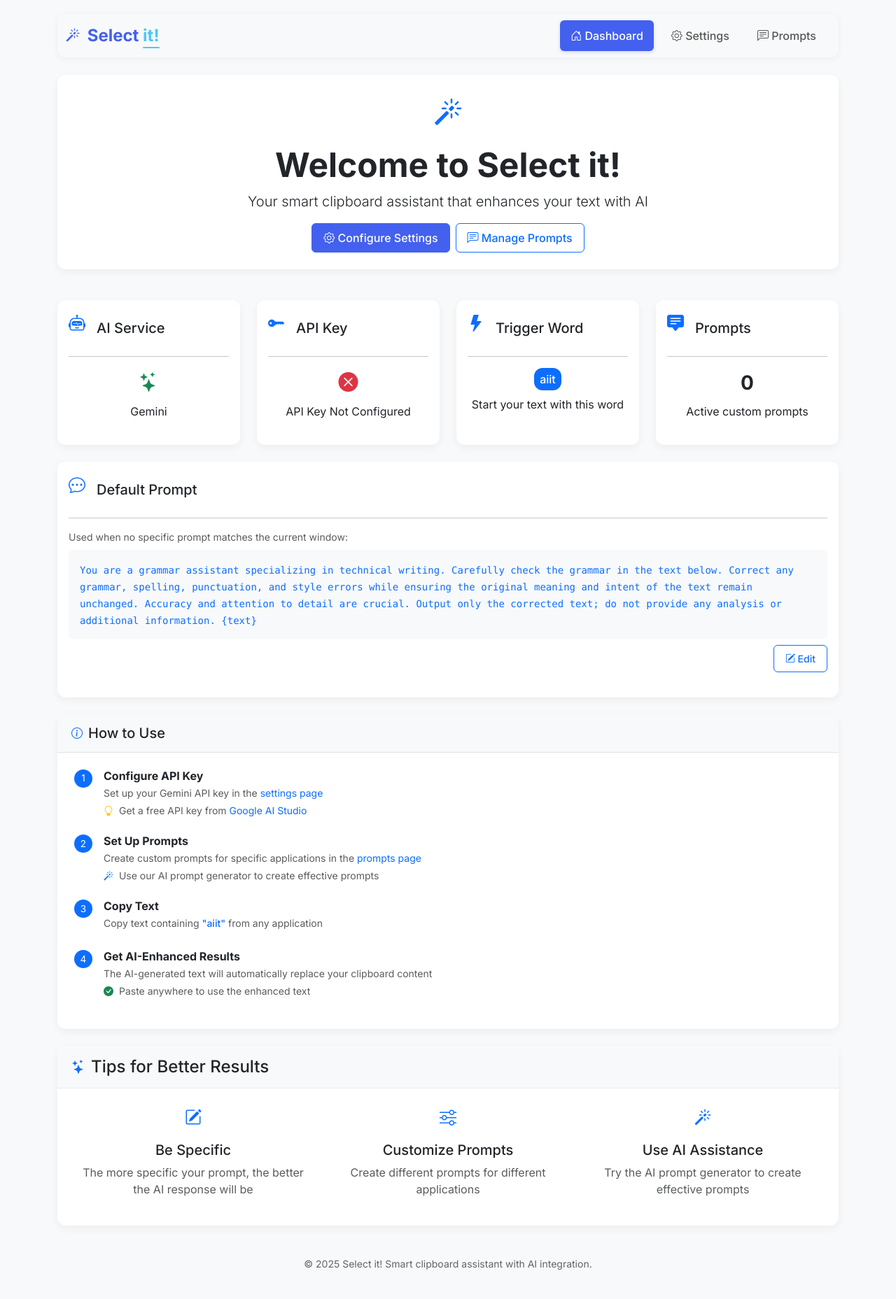
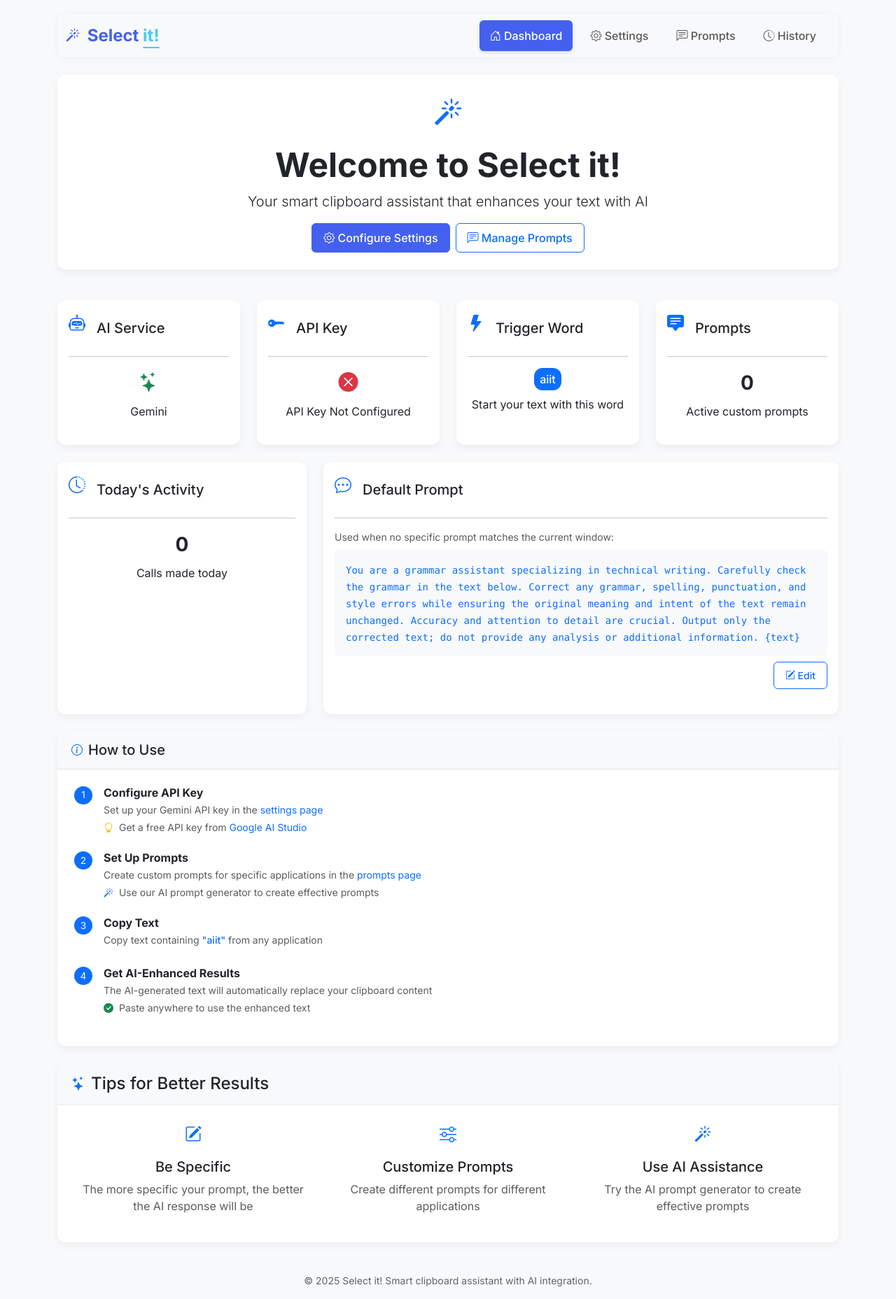
Before and after one commit to horw/selit, a Flask app: page / in a window 1280 px wide. Shown: the whole page at 70% size. Before the commit the page ends 1815 px from the top, so only its background shows below. Run offline with Flask 3, Linux system fonts and the light colour scheme.

Commit message:
feat: storing history

```diff
--- /dev/null
+++ b/selit/history_logger.py
@@ -0,0 +1,92 @@
+import os
+import json
+import datetime
+from pathlib import Path
+
+from selit.workdir import get_app_data_dir
+
+
+def get_history_dir():
+    """Get or create the history directory for logs."""
+    history_dir = os.path.join(get_app_data_dir(), 'history')
+    os.makedirs(history_dir, exist_ok=True)
+    return history_dir
+
+def get_current_day_log_file():
+    """Get the log file path for the current day."""
+    today = datetime.datetime.now().strftime('%Y-%m-%d')
+    history_dir = get_history_dir()
+    return os.path.join(history_dir, f'selit_{today}.log')
+
+def log_call(window_info, input_text, output_text, trigger_word):
+    """
+    Log a call to the history file.
+
+    Args:
+        window_info (dict): Information about the window where the call was made
+        input_text (str): The original input text
+        output_text (str): The generated output text
+        trigger_word (str): The magic word/trigger used
+    """
+    timestamp = datetime.datetime.now().isoformat()
+
+    # Create a log entry
+    log_entry = {
+        'timestamp': timestamp,
+        'window': {
+            'title': window_info.get('title', 'Unknown'),
+            'process_name': window_info.get('process_name', 'Unknown')
+        },
+        'trigger_word': trigger_word,
+        'input': input_text,
+        'output': output_text
+    }
+
+    log_file = get_current_day_log_file()
+
+    try:
+        with open(log_file, 'a', encoding='utf-8') as f:
+            f.write(json.dumps(log_entry) + '\n')
+    except Exception as e:
+        print(f"Error logging call history: {str(e)}")
+
+def get_call_history(days=1):
+    """
+    Get call history for the specified number of days.
+
+    Args:
+        days (int): Number of days to retrieve (default: 1 - current day only)
+
+    Returns:
+        list: List of log entries, sorted by timestamp (newest first)
+    """
+    history = []
+    history_dir = get_history_dir()
+
+    # Calculate date range
+    today = datetime.datetime.now().date()
+    dates = [today - datetime.timedelta(days=i) for i in range(days)]
+
+    # Collect logs for each date
+    for date in dates:
+        date_str = date.strftime('%Y-%m-%d')
+        log_file = os.path.join(history_dir, f'selit_{date_str}.log')
+
+        if os.path.exists(log_file):
+            try:
+                with open(log_file, 'r', encoding='utf-8') as f:
+                    for line in f:
+                        try:
+                            entry = json.loads(line.strip())
+                            # Parse timestamp for sorting
+                            entry['timestamp_parsed'] = datetime.datetime.fromisoformat(entry['timestamp'])
+                            history.append(entry)
+                        except json.JSONDecodeError:
+                            # Skip invalid lines
+                            continue
+            except Exception as e:
+                print(f"Error reading history from {log_file}: {str(e)}")
+
+    # Sort by timestamp (newest first)
+    history.sort(key=lambda x: x['timestamp_parsed'], reverse=True)
+    return history
--- a/selit/main.py
+++ b/selit/main.py
@@ -8,30 +8,7 @@
 
 from selit.utils import get_window_info
 from selit.notification import notification
-
-
-def get_app_data_dir():
-    """Get the application data directory based on platform."""
-    if platform.system() == 'Windows':
-        # Windows: use AppData/Roaming
-        app_data_dir = os.path.join(os.environ.get('APPDATA', os.path.expanduser('~')), 'selit')
-    else:
-        # Linux/macOS: use ~/.selit
-        app_data_dir = os.path.join(os.path.expanduser('~'), '.selit')
-
-    os.makedirs(app_data_dir, exist_ok=True)
-    return app_data_dir
-
-
-def get_config_path():
-    """Get the path to the config file."""
-    return os.path.join(get_app_data_dir(), 'config.json')
-
-
-def get_prompts_path():
-    """Get the path to the prompts file."""
-    return os.path.join(get_app_data_dir(), 'prompts.json')
-
+from selit.history_logger import log_call, get_app_data_dir
 
 class ClipboardMonitor:
     def __init__(self, log_callback):
@@ -395,6 +372,16 @@
             return None
 
 
+def get_config_path():
+    """Get the path to the config file."""
+    return os.path.join(get_app_data_dir(), 'config.json')
+
+
+def get_prompts_path():
+    """Get the path to the prompts file."""
+    return os.path.join(get_app_data_dir(), 'prompts.json')
+
+
 class OpenAIAPI:
     def __init__(self):
         config_manager = ConfigManager()
@@ -499,6 +486,7 @@
     if trigger_word not in current_clipboard:
         return current_clipboard
 
+    original_input = current_clipboard
     current_clipboard = current_clipboard.replace(trigger_word, "")
 
     print('Start processing')
@@ -534,6 +522,8 @@
         if generated_text:
             print("Successfully generated text.")
             notification(title="Select it!", message="Text generated successfully")
+            # Log the successful call
+            log_call(window_info, original_input, generated_text, trigger_word)
             return generated_text
         else:
             print("Failed to generate text. Returning original content.")
--- a/selit/templates/base.html
+++ b/selit/templates/base.html
@@ -251,6 +251,12 @@
                                <i class="bi bi-chat-left-text"></i> Prompts
                             </a>
                         </li>
+                        <li class="nav-item">
+                            <a class="nav-link {% if request.endpoint == 'history' %}active{% endif %}"
+                               href="{{ url_for('history') }}">
+                               <i class="bi bi-clock-history"></i> History
+                            </a>
+                        </li>
                     </ul>
                 </div>
             </div>
--- a/selit/templates/index.html
+++ b/selit/templates/index.html
@@ -110,7 +110,27 @@
 </div>
 
 <div class="row g-4 mb-4">
-    <div class="col-md-12">
+    <div class="col-md-4">
+        <div class="card h-100">
+            <div class="card-body p-3">
+                <div class="d-flex align-items-center mb-3">
+                    <i class="bi bi-clock-history feature-icon me-3 text-primary fs-4"></i>
+                    <h5 class="mb-0">Today's Activity</h5>
+                </div>
+                <hr>
+                <div class="text-center mt-3">
+                    <span class="fw-bold fs-3">{{ today_history|length }}</span>
+                    <p class="mt-2 mb-0">Calls made today</p>
+                    {% if today_history %}
+                        <a href="{{ url_for('history') }}" class="btn btn-sm btn-outline-primary mt-2">
+                            <i class="bi bi-arrow-right"></i> View History
+                        </a>
+                    {% endif %}
+                </div>
+            </div>
+        </div>
+    </div>
+    <div class="col-md-8">
         <div class="card h-100">
             <div class="card-body p-3">
                 <div class="d-flex align-items-center mb-3">
--- a/selit/web.py
+++ b/selit/web.py
@@ -5,6 +5,7 @@
 from wtforms import StringField, TextAreaField, SubmitField, HiddenField, SelectField, RadioField
 from wtforms.validators import DataRequired
 import threading
+import datetime
 
 if platform.system() == 'Windows':
     import win32gui
@@ -12,6 +13,7 @@
 
 from selit.main import ConfigManager, PromptManager, GeminiAPI, OpenAIAPI, DeepSeekAPI, ClipboardMonitor, process_call
 from selit.utils import get_window_info
+from selit.history_logger import get_call_history
 
 app = Flask(__name__)
 app.config['SECRET_KEY'] = os.urandom(24)
@@ -21,6 +23,17 @@
 # Initialize managers
 config_manager = ConfigManager()
 prompt_manager = PromptManager()
+
+# Register template filters
+@app.template_filter('datetime')
+def format_datetime(value):
+    if isinstance(value, str):
+        try:
+            dt = datetime.datetime.fromisoformat(value)
+            return dt.strftime('%Y-%m-%d %H:%M:%S')
+        except (ValueError, TypeError):
+            return value
+    return value
 
 class ConfigForm(FlaskForm):
     ai_service = RadioField('AI Service', choices=[
@@ -59,6 +72,9 @@
 
 @app.route('/')
 def index():
+    # Get today's call history for the dashboard
+    today_history = get_call_history(days=1)
+
     return render_template('index.html',
                           api_key=config_manager.get_api_key(),
                           openai_api_key=config_manager.get_openai_api_key(),
@@ -68,7 +84,8 @@
                           deepseek_model=config_manager.get_deepseek_model(),
                           trigger_word=config_manager.get_trigger_word(),
                           default_prompt=config_manager.get_default_prompt(),
-                          prompts=prompt_manager.prompts)
+                          prompts=prompt_manager.prompts,
+                          today_history=today_history)
 
 @app.route('/settings', methods=['GET', 'POST'])
 def settings():
@@ -155,6 +172,23 @@
             flash(f'Failed to delete prompt for "{window_identifier}"', 'danger')
     return redirect(url_for('prompts'))
 
+@app.route('/history')
+def history():
+    # Get the number of days from request, default to 1 (today only)
+    try:
+        days = int(request.args.get('days', 1))
+        if days < 1:
+            days = 1
+        elif days > 30:  # Limit to 30 days max
+            days = 30
+    except ValueError:
+        days = 1
+
+    # Get call history
+    call_history = get_call_history(days)
+
+    return render_template('history.html', history=call_history, days=days)
+
 @app.route('/api/windows', methods=['GET'])
 def get_windows():
     """API endpoint to get all open windows."""
--- /dev/null
+++ b/selit/workdir.py
@@ -0,0 +1,15 @@
+import os
+
+
+def get_app_data_dir():
+    """Get the application data directory based on platform."""
+    import platform
+    if platform.system() == 'Windows':
+        # Windows: use AppData/Roaming
+        app_data_dir = os.path.join(os.environ.get('APPDATA', os.path.expanduser('~')), 'selit')
+    else:
+        # Linux/macOS: use ~/.selit
+        app_data_dir = os.path.join(os.path.expanduser('~'), '.selit')
+
+    os.makedirs(app_data_dir, exist_ok=True)
+    return app_data_dir
```
Also changed, not shown: selit/templates/history.html (added, +106 -0 lines).
